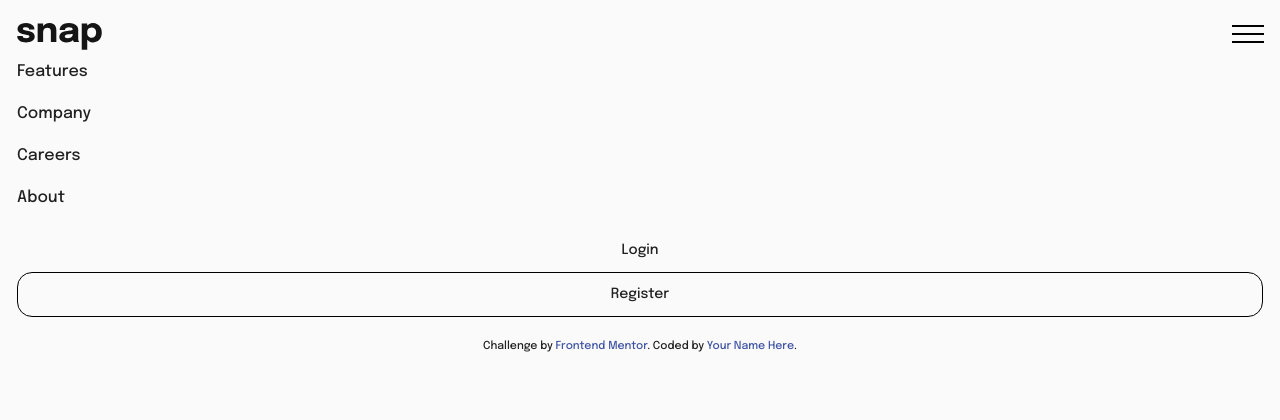
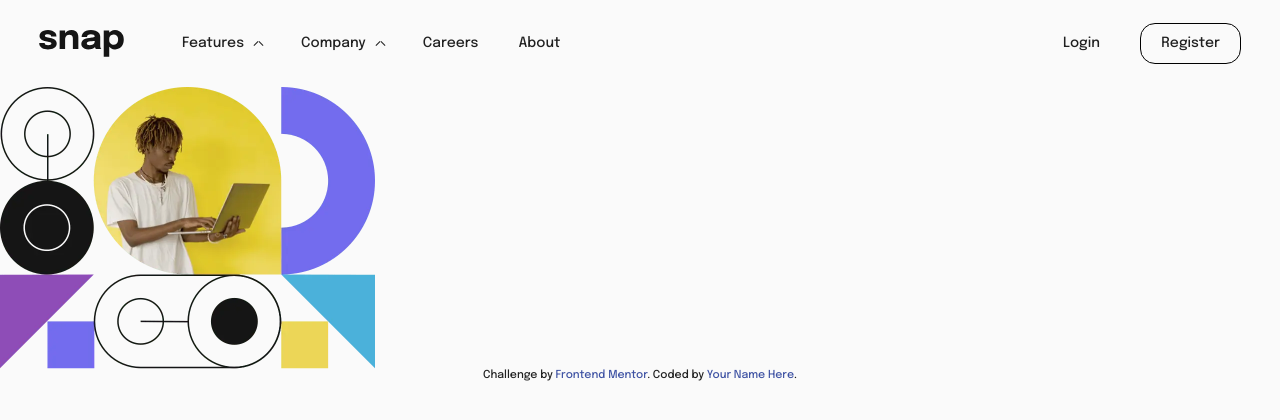
Before and after one commit to BloomingBurden/intro-section-with-dropdown-navigation-main, a website: page src/index.html in a window 1280 px wide. Drawn offline with nearby package versions, Linux system fonts and the light colour scheme; files that its build step writes are made by us from their sources; files whose address does not match are found by name.

Commit message:
Finished header, started main content

```diff
--- a/src/html/header.html
+++ b/src/html/header.html
@@ -18,7 +18,7 @@
 <body class=@@bodyClass>
   <header class="header">
     <div class="header__container container">
-      <nav class="header__nav main-nav main-nav--closed">
+      <nav class="header__nav main-nav">
         <a href="#" class="main-nav__logo logo">
           <img src="@img/svg/logo.svg" alt="Логотип" width="85">
         </a>
--- a/src/index.html
+++ b/src/index.html
@@ -4,6 +4,19 @@
 })
 
 <main>
+  <h1 class="visually-hidden">Snap - Make remote work</h1>
+
+  <section class="descr">
+    <header class="descr__header">
+      <picture>
+        <source type="media(min-width: 1440px)" type="image/webp" srcset="@img/image-hero-desktop.webp">
+        <source type="media(min-width: 1440px)" srcset="@img/image-hero-desktop.png">
+        <source type="image/webp" srcset="@img/image-hero-mobile.webp">
+        <img src="@img/image-hero-mobile.png" width="375" alt="Фоновое изображение" class="descr__img">
+      </picture>
+    </header>
+  </section>
+
   <!-- Features
   Company
   Careers
--- a/src/scss/base/general.scss
+++ b/src/scss/base/general.scss
@@ -73,5 +73,6 @@ a {
   min-width: $mobileW;
   max-width: $desktopW;
   margin: 0 auto;
-  padding: 0 17px;
+  @include adaptive('padding-left', 17, 43, 375);
+  @include adaptive('padding-right', 17, 43, 375);
 }
--- a/src/scss/blocks/login-list.scss
+++ b/src/scss/blocks/login-list.scss
@@ -1,11 +1,29 @@
 .login-list {
   text-align: center;
   font-size: 14px;
+  flex-shrink: 0;
+
+  @media (min-width: $tableW) {
+    display: flex;
+    width: 178px;
+    align-items: center;
+    justify-content: space-between;
+  }
 }
 
 .login-list__item:last-child .login-list__link {
   border: 1px solid #000000;
   border-radius: 15px;
+
+  @media (min-width: $tableW) {
+    padding: 11px 20px;
+  }
+}
+
+.login-list__item:first-child {
+  @media (min-width: $tableW) {
+    margin-right: 10px;
+  }
 }
 
 .login-list__link {
--- a/src/scss/blocks/logo.scss
+++ b/src/scss/blocks/logo.scss
@@ -1,3 +1,7 @@
 .logo {
   width: 85px;
+
+  @media (min-width: $tableW) {
+
+  }
 }
--- a/src/scss/blocks/main-nav.scss
+++ b/src/scss/blocks/main-nav.scss
@@ -1,5 +1,10 @@
 .main-nav {
-  padding: 23px 0;
+  padding: 22px 0;
+
+  @media (min-width: $tableW) {
+    display: flex;
+    align-items: center;
+  }
 }
 
 .main-nav__button {
@@ -12,7 +17,7 @@
 
   &::after,
   &::before {
-    content: '';
+    content: "";
     position: absolute;
     transition: all 0.3s ease;
     width: 100%;
@@ -26,9 +31,13 @@
     top: 8px;
     box-shadow: 0 8px 0 0 #000000;
   }
+
+  @media (min-width: $tableW) {
+    display: none;
+  }
 }
 
-.main-nav--opened .main-nav__button{
+.main-nav--opened .main-nav__button {
   &::after {
     transform: rotate(45deg);
     box-shadow: none;
@@ -41,6 +50,23 @@
 
 .main-nav__list {
   margin-bottom: 10px;
+
+  @media (min-width: $tableW) {
+    margin-bottom: 0;
+  }
+}
+
+@media (min-width: $tableW) {
+  .main-nav__wrapper {
+    display: flex;
+    flex: 1 1 auto;
+    justify-content: space-between;
+  }
+
+  .main-nav__logo {
+    flex: 0 0 85px;
+    margin-right: 58px;
+  }
 }
 
 @media (max-width: 767px) {
@@ -91,24 +117,29 @@
     position: fixed;
     height: 100vh;
     padding: 70px 20px 70px 24px;
-    z-index: 5;
+    top: -100%;
+    left: 0;
+    z-index: -1;
     bottom: 0;
     right: 0;
     background-color: #ffffff;
-    animation: menuAnimateReverse 2s forwards ease;
     visibility: hidden;
     user-select: none;
 
     &::before {
-      content: '';
+      content: "";
       position: absolute;
       left: -135px;
       width: 135px;
       height: 100vh;
       top: 0;
       bottom: 0;
-      background-color: rgba(0,0,0,.5);
+      background-color: rgba(0, 0, 0, 0.5);
     }
+  }
+
+  .main-nav--closed .main-nav__wrapper {
+    animation: menuAnimateReverse 2s forwards ease;
   }
 
   .main-nav--opened .main-nav__wrapper {
--- a/src/scss/blocks/site-list.scss
+++ b/src/scss/blocks/site-list.scss
@@ -1,3 +1,13 @@
+.site-list {
+  @media (min-width: $tableW) {
+    display: flex;
+    flex-wrap: wrap;
+    align-items: center;
+    max-width: 600px;
+    flex: 0 0 70%;
+  }
+}
+
 .site-list__inner {
   max-height: 0;
   opacity: 0;
@@ -5,6 +15,21 @@
   user-select: none;
   transition: 1.5s all ease-in-out;
   overflow-y: auto;
+
+  @media (min-width: $tableW) {
+    background-color: #ffffff;
+    box-shadow: 3px 2px 10px 5px rgba(0,0,0,0.2);
+    position: absolute;
+    top: calc(100% + 20px);
+    right: 0;
+    max-width: 200px;
+  }
+}
+
+.site-list__item {
+  @media (min-width: $tableW) {
+    margin-right: 40px;
+  }
 }
 
 .site-list__item--active:hover .site-list__inner {
@@ -29,18 +54,85 @@
   &:active {
     opacity: 0.6;
   }
+
+  @media (min-width: $tableW) {
+    font-size: 14px;
+    padding: 10px 0;
+  }
 }
 
 .site-list__item--active {
   transition: 1.5s all ease-in-out;
+  position: relative;
+
+  @media (min-width: $tableW) {
+    margin-right: 57px;
+  }
+}
+
+.site-list__item--active .site-list__link {
+  padding-right: 110px;
+  position: relative;
+
+
+  &::after,
+  &::before {
+    content: '';
+    position: absolute;
+    transition: 0.3s all ease;
+    width: 6px;
+    height: 1px;
+    right: 102px;
+    top: 50%;
+    transform: translateY(-50%);
+    background-color: $textcolor;
+  }
+
+  &::before {
+    transform: rotate(45deg);
+  }
+
+  &::after {
+    right: 97px;
+    transform: rotate(-45deg);
+  }
+
+  &:hover {
+    &::before {
+      transform: rotate(-45deg);
+    }
+
+    &::after {
+      transform: rotate(45deg);
+    }
+  }
+
+  @media (min-width: $tableW) {
+    padding-right: 0;
+
+    &::after {
+      right: -15px;
+    }
+    &::before {
+      right: -20px;
+    }
+  }
 }
 
 .site-list__item--active:hover {
   margin-bottom: 7px;
+
+  @media (min-width: $tableW) {
+    margin-bottom: 0;
+  }
 }
 
 .site-list__item--active:first-child:hover .site-list__link{
   margin-bottom: 5px;
+
+  @media (min-width: $tableW) {
+    margin-bottom: 0;
+  }
 }
 
 .site-list__inner-link {
@@ -56,6 +148,10 @@
 
   &:active {
     opacity: 0.6;
+  }
+
+  @media (min-width: $tableW) {
+    padding: 16px 35px;
   }
 }
 
```
Also changed, not shown: dist/css/style.css, dist/css/style.min.css, dist/index.html.
